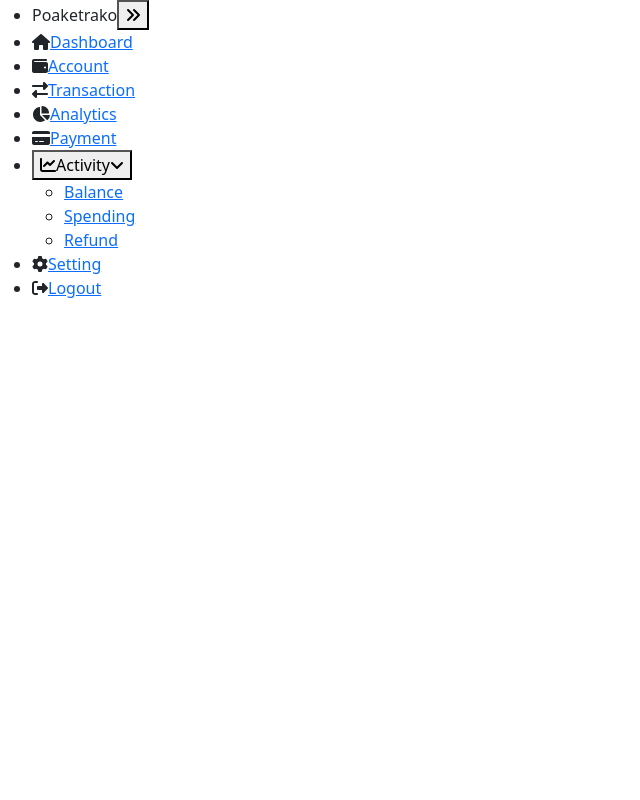
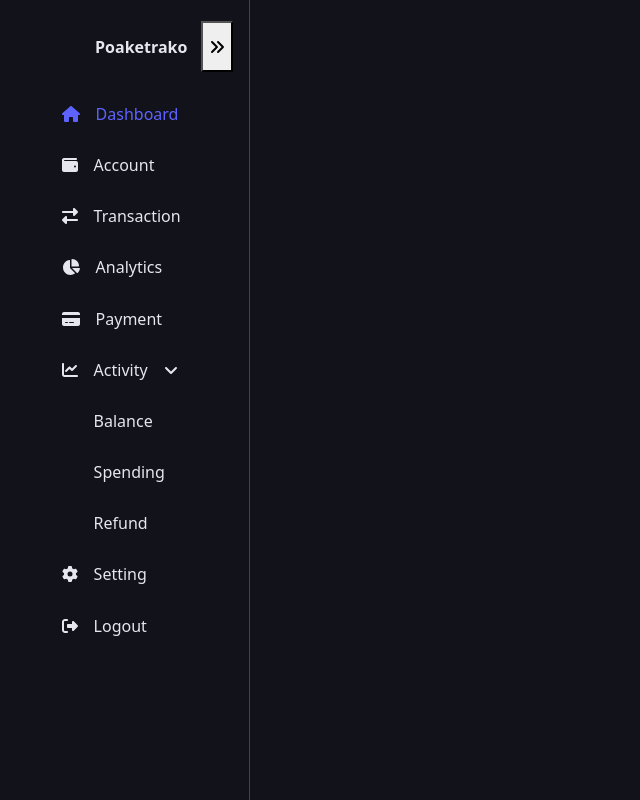
Before and after one commit to Fuji-vanilli/wallet-manager, an Angular app in the folder wallet-manager-front/: page / in a window 1280 px wide. Shown: the whole page, without its empty margins (0-640 px from the left). Built offline with nearby package versions, Linux system fonts and the light colour scheme.

Commit message:
update front

```diff
--- a/wallet-manager-front/src/app/pages/home/home.component.html
+++ b/wallet-manager-front/src/app/pages/home/home.component.html
@@ -1,3 +1,4 @@
+<div id="main-container">
     <nav id="sidebar">
         <ul>
             <li>
@@ -7,24 +8,34 @@
                 </button>
             </li>
             <li class="active">
+                <a href="">
                     <fa-icon [icon]="['fas', 'house']"></fa-icon>
-            <a href=""><span>Dashboard</span></a>
+                    <span>Dashboard</span>
+                </a>
             </li>
-        <li class="active">
+            <li class="actives">
+                <a href="">
                     <fa-icon [icon]="['fas', 'wallet']"></fa-icon>
-            <a href=""><span>Account</span></a>
+                    <span>Account</span>
+                </a>
             </li>
-        <li class="active">
+            <li class="actives">
+                <a href="">
                     <fa-icon [icon]="['fas', 'right-left']"></fa-icon>
-            <a href=""><span>Transaction</span></a>
+                    <span>Transaction</span>
+                </a>
             </li>
-        <li class="active">
+            <li class="actives">
+                <a href="">
                     <fa-icon [icon]="['fas', 'chart-pie']"></fa-icon>
-            <a href=""><span>Analytics</span></a>
+                    <span>Analytics</span>
+                </a>
             </li>
-        <li class="active">
+            <li class="actives">
+                <a href="">
                     <fa-icon [icon]="['fas', 'credit-card']"></fa-icon>
-            <a href=""><span>Payment</span></a>
+                    <span>Payment</span>
+                </a>
             </li>
             <li>
                 <button class="dropdown-btn">
@@ -33,24 +44,32 @@
                     <fa-icon [icon]="['fas', 'angle-down']"></fa-icon>
                 </button>
                 <ul class="sub-menu">
-                <li class="active">
+                    <li class="actives">
                         <a href=""><span>Balance</span></a>
                     </li>
-                <li class="active">
+                    <li class="actives">
                         <a href=""><span>Spending</span></a>
                     </li>
-                <li class="active">
+                    <li class="actives">
                         <a href=""><span>Refund</span></a>
                     </li>
                 </ul>
             </li>
-        <li class="active">
+            <li class="actives">
+                <a href="">
                     <fa-icon [icon]="['fas', 'gear']"></fa-icon>
-            <a href=""><span>Setting</span></a>
+                    <span>Setting</span>
+                </a>
             </li>
-        <li class="active">
+            <li class="actives">
+                <a href="">
                     <fa-icon [icon]="['fas', 'right-from-bracket']"></fa-icon>
-            <a href=""><span>Logout</span></a>
+                    <span>Logout</span>
+                </a>
             </li>
         </ul>
     </nav>
+    <main>
+
+    </main>
+</div>
--- a/wallet-manager-front/src/app/pages/home/home.component.scss
+++ b/wallet-manager-front/src/app/pages/home/home.component.scss
@@ -0,0 +1,66 @@
+#main-container {
+    min-height: 100vh;
+    min-height: 100dvh;
+    background-color: var(--base-clr);
+    display: grid;
+    grid-template-columns: auto 1fr;
+
+    #sidebar {
+        box-sizing: border-box;
+        height: 100vh;
+        width: 250px;
+        padding: 5px 1em;
+        border-right: 1px solid var(--line-clr);
+
+        a, .dropdown-btn, .logo {
+            border-radius: .5rem;
+            padding: .85em;
+            text-decoration: none;
+            color: var(--text-clr);
+            display: flex;
+            align-items: center;
+            gap: 1em;
+        }
+
+        ul {
+            list-style: none;
+
+            li.active {
+                a {
+                    color: var(--accent-clr);
+                }
+
+                fa-icon {
+                    color: var(--accent-clr);
+                }
+            }
+
+            li {
+                .dropdown-btn {
+                    width: 100%;
+                    background: none;
+                    border: none;
+                    text-align: left;
+                    font: inherit;
+                    cursor: pointer;
+                }
+            }
+        }
+    }
+
+    #sidebar > ul > li:first-child {
+        display: flex;
+        justify-content: flex-end;
+        margin-top: 16px;
+        margin-bottom: 16px;
+
+        .logo {
+            font-weight: 600;
+        }
+    }
+
+    main {
+        //background-color: var(--line-clr);
+    }
+
+}
--- a/wallet-manager-front/src/styles.scss
+++ b/wallet-manager-front/src/styles.scss
@@ -47,4 +47,5 @@
   body {
     margin: 0;
     padding: 0;
+    line-height: 1.5rem;
   }
```
Lines whose indentation alone changed are shown as unchanged.
